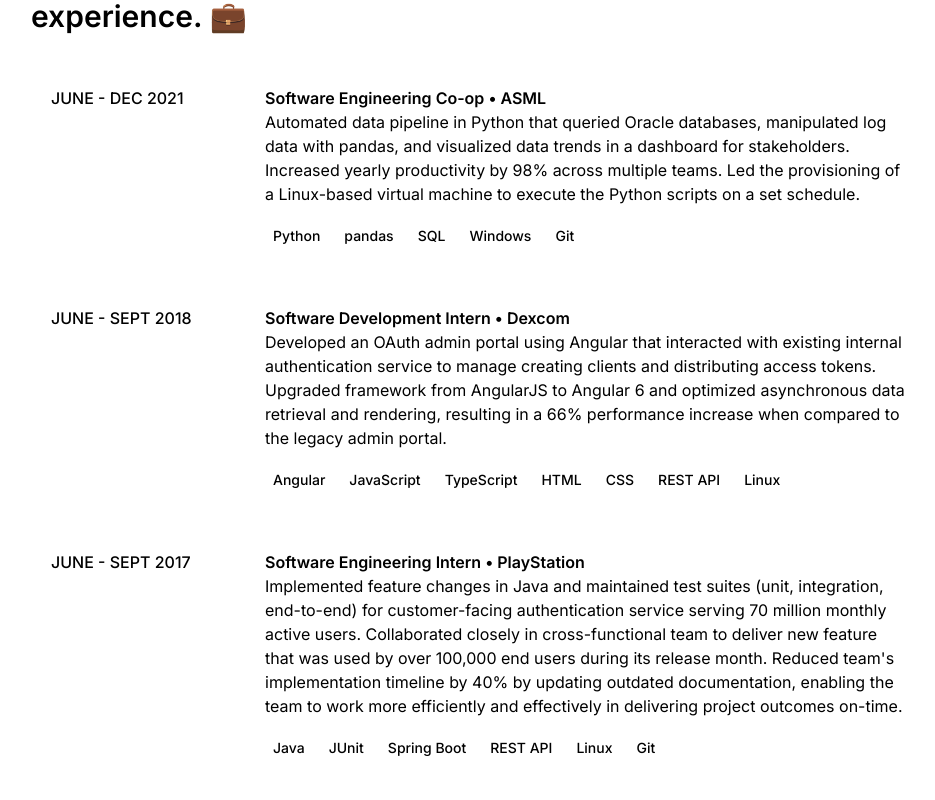
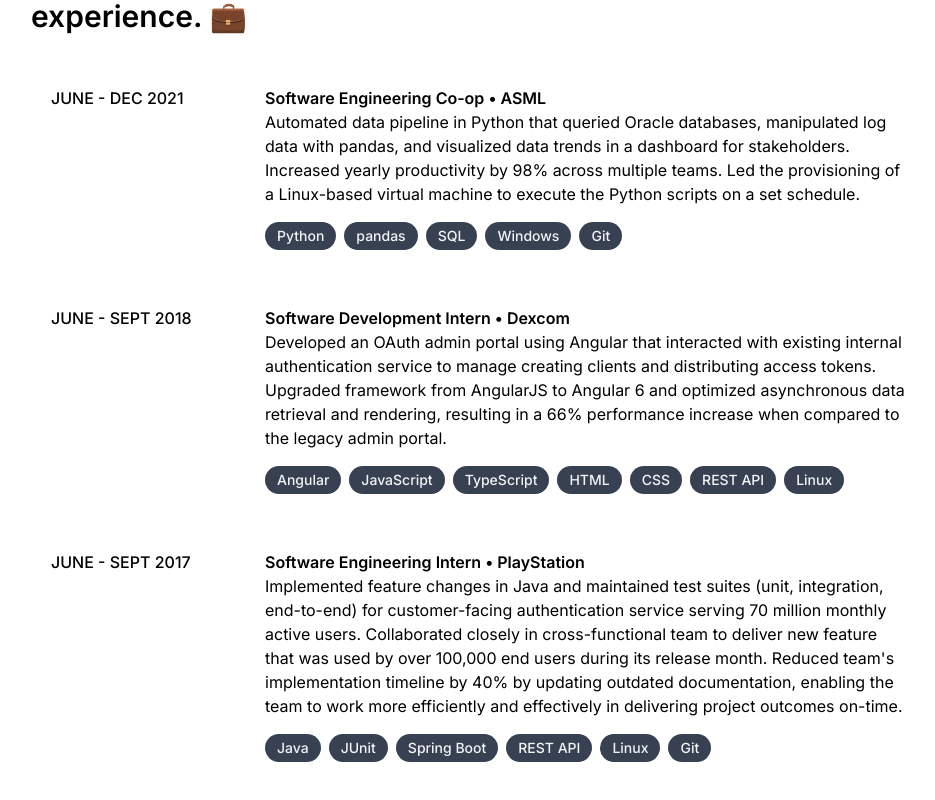
Before and after one commit to justinyum98/justin-yum-portfolio-v2, a Next.js app: page / in a window 1280 px wide. Shown: the part 774-1574 px from the top of the page, without its empty margins (161-1096 px from the left). Built offline with nearby package versions, Linux system fonts and the light colour scheme.

Commit message:
made experience section light mode compatible

```diff
--- a/src/components/Experience.tsx
+++ b/src/components/Experience.tsx
@@ -10,7 +10,7 @@
 
 export default function Experience(props: ExperienceProps) {
   return (
-    <div className="w-full flex flex-col md:flex-row my-2 transition ease-in dark:hover:bg-slate-700 p-5 rounded">
+    <div className="w-full flex flex-col md:flex-row my-2 transition ease-in hover:bg-gray-200 dark:hover:bg-gray-700 p-5 rounded">
       <div className="md:w-1/4">
         <p className="uppercase dark:text-gray-200 font-medium">
           {props.startDate} - {props.endDate}
@@ -25,7 +25,7 @@
           {props.skills.map((skill, index) => (
             <p
               key={index}
-              className="rounded-full text-sm mt-2 font-medium dark:bg-slate-200 dark:text-gray-700 px-2 py-1 mr-2"
+              className="rounded-full text-sm mt-2 font-medium bg-gray-700 text-gray-100 dark:bg-gray-200 dark:text-gray-700 px-3 py-1 mr-2"
             >
               {skill}
             </p>
```
